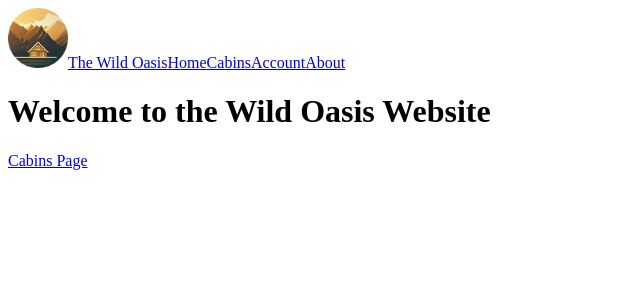
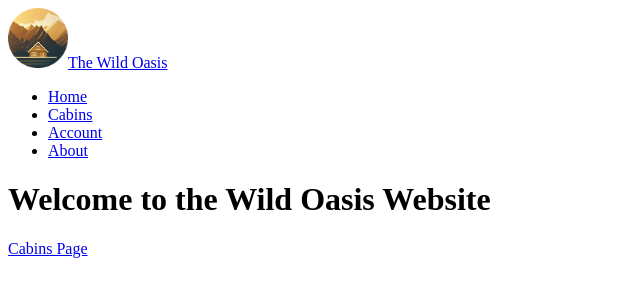
Before and after one commit to AliHaidar322/Wild-Oasis-Website, a Next.js app: page / in a window 1280 px wide. Shown: the top 300 px of the page, without its empty margins (0-640 px from the left). Built offline with nearby package versions, Linux system fonts and the light colour scheme.

Commit message:
Moved links in Navigation to list items

```diff
--- a/app/components/Navigation.js
+++ b/app/components/Navigation.js
@@ -3,10 +3,20 @@ import Link from "next/link";
 export default function Page() {
   return(
     <>
-      <Link href="/">Home</Link>
-      <Link href="/cabins">Cabins</Link>
-      <Link href="/account">Account</Link>
-      <Link href="/about">About</Link>
+      <ul>
+        <li>
+          <Link href="/">Home</Link>
+        </li>
+        <li>
+          <Link href="/cabins">Cabins</Link>
+        </li>
+        <li>
+          <Link href="/account">Account</Link>
+        </li>
+        <li>
+          <Link href="/about">About</Link>
+        </li>
+      </ul>
     </>
   );
 }
```
